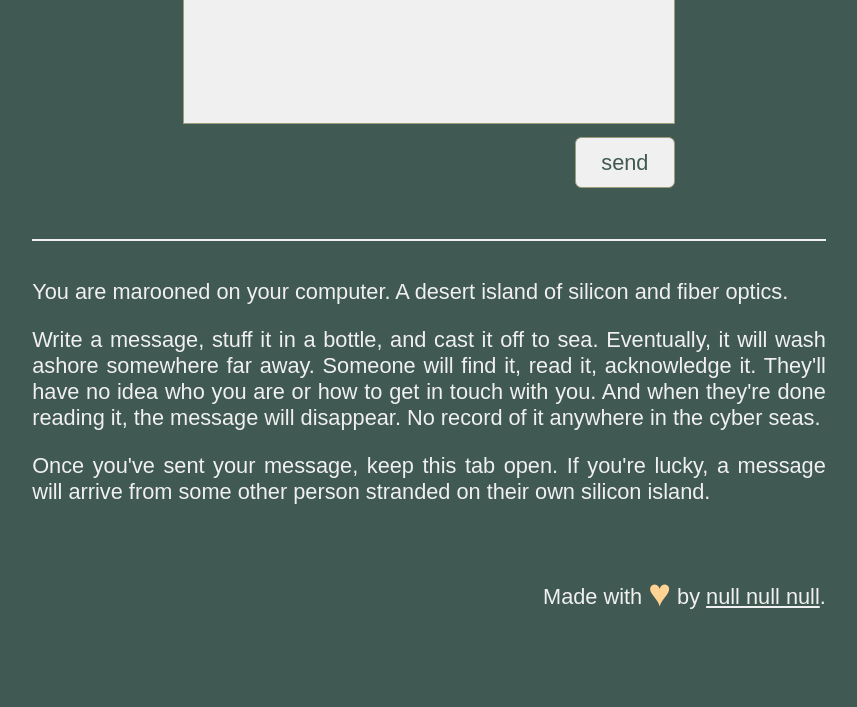
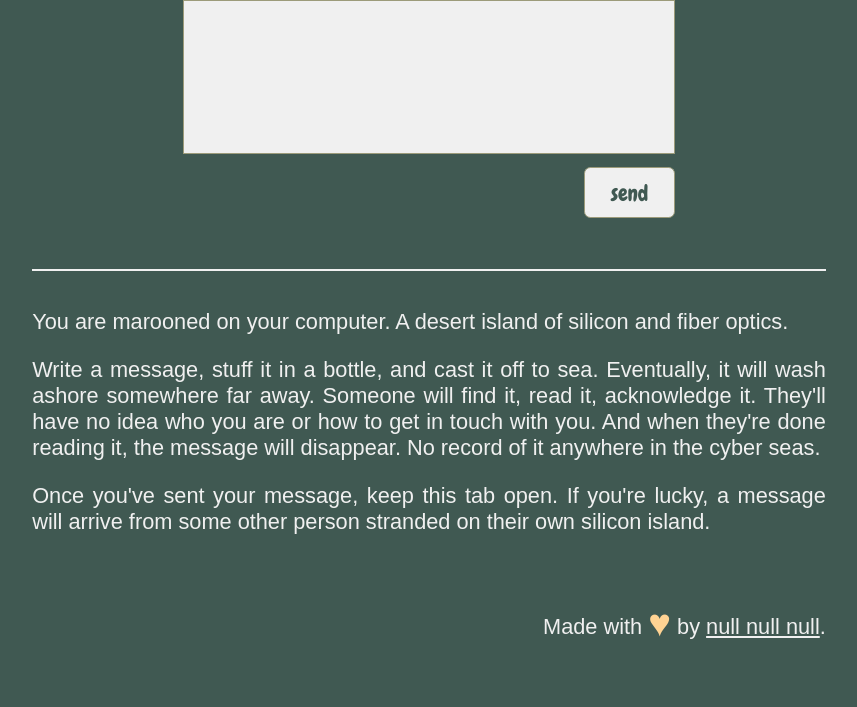
Before and after one commit to briarsweetbriar/bottled, a website: page public/index.html in a window 1280 px wide. Shown: the part 264-971 px from the top of the page, without its empty margins (211-1068 px from the left). Before the commit the page ends 941 px from the top, so only its background shows below. Drawn offline with Linux system fonts and the light colour scheme; a script that the page names is missing.

Commit message:
firefox friendly fonts

```diff
--- a/public/assets/stylesheets/main.css
+++ b/public/assets/stylesheets/main.css
@@ -1,15 +1,7 @@
-@font-face {
-  font-family: "comfortaa";
-  src: url("../fonts/comfortaa.ttf") format("truetype");
-}
-
-@font-face {
-  font-family: "cardenio";
-  src: url("../fonts/cardenio.ttf") format("truetype");
-}
-
+@import url(http://fonts.googleapis.com/css?family=Chewy);
+@import url(http://fonts.googleapis.com/css?family=Comfortaa);
 body{
-  font-family: "comfortaa" sans-serif;
+  font-family: "Comfortaa" sans-serif;
   font-size: 1.7vw;
   background-color: #405952;
   color: #f0f0f0;
@@ -24,7 +16,7 @@ body{
 }
 
 .alt-font{
-  font-family: "cardenio" cursive san-serif;
+  font-family: 'Chewy', cursive;
 }
 
 .bottled-title{
```
Also changed, not shown: public/assets/fonts/cardenio.ttf (deleted), public/assets/fonts/comfortaa.ttf (deleted).
